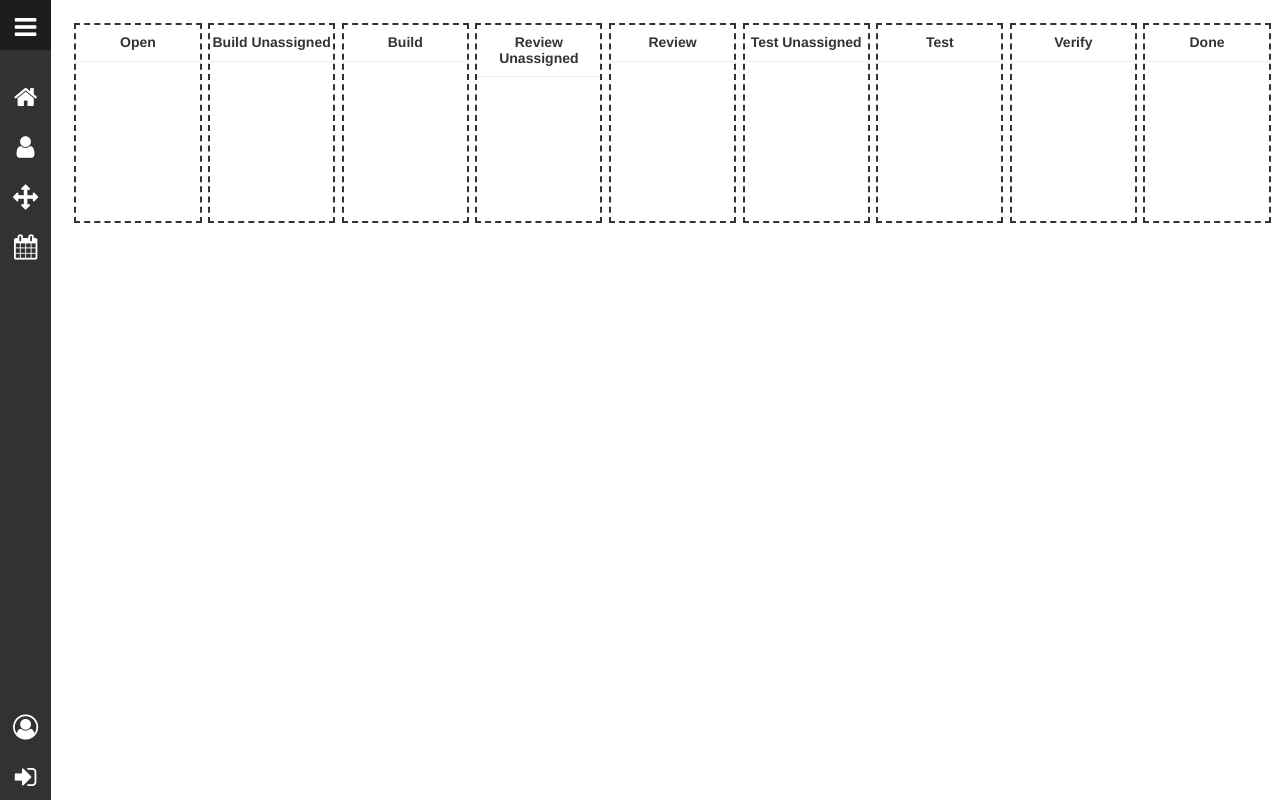
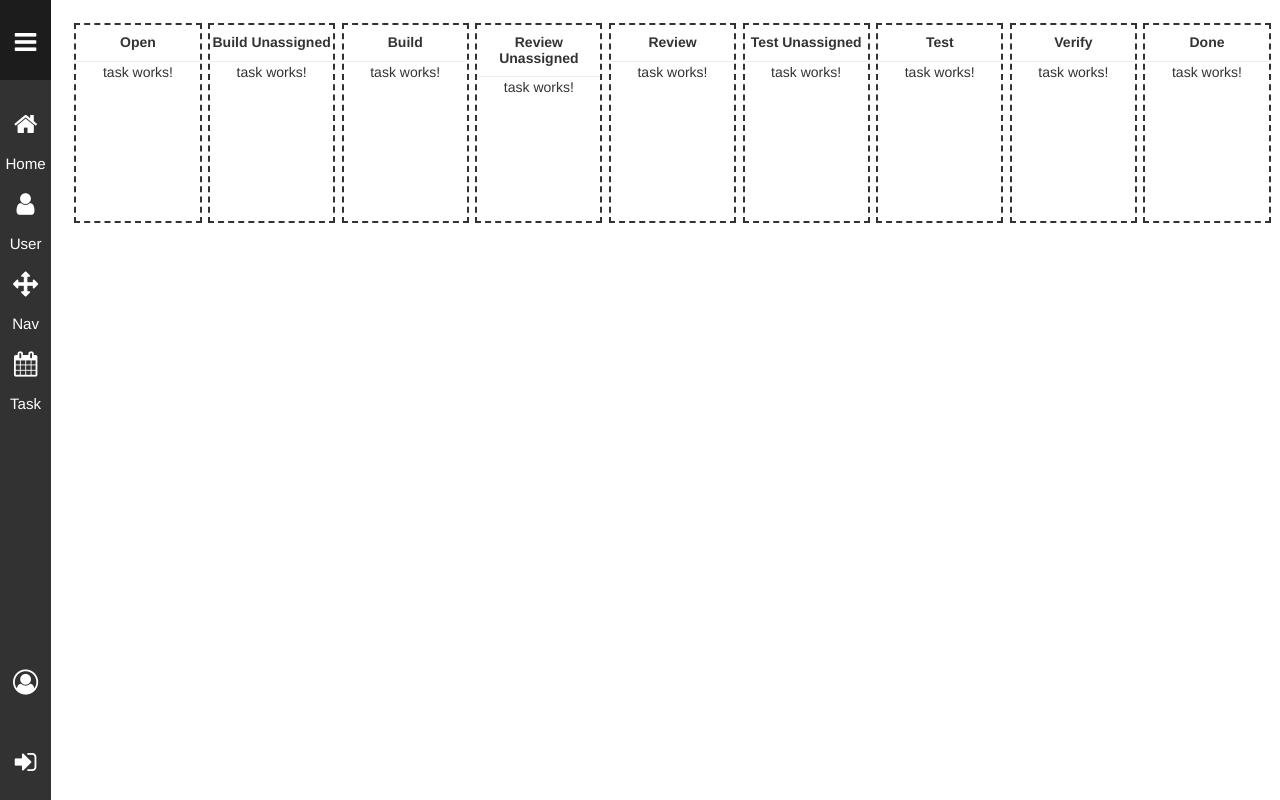
Before and after one commit to marius7122/Custom-Jira, an Angular app: page / in a window 1280 px wide. Built offline with nearby package versions, Linux system fonts and the light colour scheme.

Commit message:
task object added

```diff
--- a/src/app/columns/columns.component.css
+++ b/src/app/columns/columns.component.css
@@ -1,3 +1,7 @@
+*{
+	text-align: center;
+}
+
 div.coloana{
 	position: relative;
 	float: left;
@@ -5,7 +9,7 @@ div.coloana{
 	min-height: 200px;
 	border: 2px dashed #323232;
 	margin: 0.27%;
-	text-align: center;
+	/*text-align: center;*/
 }
 
 hr{
--- a/src/app/columns/columns.component.html
+++ b/src/app/columns/columns.component.html
@@ -1,6 +1,6 @@
-
 
 <div class="coloana" *ngFor="let title of titles">
 	<h5>{{title}}</h5>
 	<hr>
+	<app-task></app-task>
 </div>
--- /dev/null
+++ b/src/app/dataProvider.service.ts
@@ -0,0 +1,24 @@
+import { Injectable } from '@angular/core';
+import { task } from './task/task'
+import { mockTasks } from './task/mockTasks'
+
+@Injectable()
+export class DataProviderService{
+
+  constructor() { }
+
+
+  tasks: task[] = mockTasks;
+
+
+
+  getAllTasks(): task[]{
+
+
+  	console.log("getting data!");
+  	return this.tasks;
+
+  }
+
+
+}
--- a/src/app/sidebar/sidebar.component.css
+++ b/src/app/sidebar/sidebar.component.css
@@ -31,7 +31,11 @@
 	border-radius: 0;
 	outline: none;
 	padding: 0;
-	height: 50px;
+	height: 80px;
+}
+
+#sidebar button span{
+	font-size: 0.6em;
 }
 
 #sidebar button:hover{
@@ -51,3 +55,7 @@
 	bottom: 0;
 	padding: 0;
 }
+
+#home-button{
+	color: red;
+}
--- a/src/app/sidebar/sidebar.component.html
+++ b/src/app/sidebar/sidebar.component.html
@@ -2,10 +2,10 @@
 
     <button class="btn btn-default"  id="collapse-button"> <i class="fa fa-bars"></i> </button>
 
-    <button class="btn btn-default"> <i class="fa fa-home" aria-hidden="true"></i> </button>
-    <button class="btn btn-default"> <i class="fa fa-user" aria-hidden="true"></i> </button>
-    <button class="btn btn-default"> <i class="fa fa-arrows" aria-hidden="true"></i> </button>
-    <button class="btn btn-default"> <i class="fa fa-calendar" aria-hidden="true"></i> </button>
+    <button class="btn btn-default"> <i class="fa fa-home" aria-hidden="true"></i> <br><span>Home</span> </button>
+    <button class="btn btn-default"> <i class="fa fa-user" aria-hidden="true"></i> <br><span>User</span> </button>
+    <button class="btn btn-default"> <i class="fa fa-arrows" aria-hidden="true"></i> <br><span>Nav</span> </button>
+    <button class="btn btn-default"> <i class="fa fa-calendar" aria-hidden="true"></i> <br><span>Task</span> </button>
 
 
     <div id="auth">
--- /dev/null
+++ b/src/app/task/mockTasks.ts
@@ -0,0 +1,14 @@
+import { task } from './task'
+
+export const mockTasks: task[] = [
+	{column: 0, title: "Issue 404", description: "file foo1.exe is not found in the folder", priority: 1},
+	{column: 1, title: "Issue 405", description: "file foo2.exe is not found in the folder", priority: 1},
+	{column: 2, title: "Issue 406", description: "file foo3.exe is not found in the folder", priority: 1},
+	{column: 3, title: "Issue 407", description: "file foo4.exe is not found in the folder", priority: 1},
+	{column: 4, title: "Issue 408", description: "file foo5.exe is not found in the folder", priority: 1},
+	{column: 5, title: "Issue 409", description: "file foo6.exe is not found in the folder", priority: 1},
+	{column: 6, title: "Issue 410", description: "file foo7.exe is not found in the folder", priority: 1},
+	{column: 7, title: "Issue 411", description: "file foo8.exe is not found in the folder", priority: 1},
+	{column: 8, title: "Issue 412", description: "file foo9.exe is not found in the folder", priority: 1},
+	{column: 9, title: "Issue 413", description: "file foo10.exe is not found in the folder", priority: 1}
+];
--- /dev/null
+++ b/src/app/task/task.component.css
@@ -0,0 +1,4 @@
+*{
+	position: absolute;
+	width: 100%;
+}
--- /dev/null
+++ b/src/app/task/task.component.html
@@ -0,0 +1,3 @@
+<p>
+  task works!
+</p>
--- /dev/null
+++ b/src/app/task/task.component.ts
@@ -0,0 +1,26 @@
+import { Component, OnInit } from '@angular/core';
+import { task } from '../task/task'
+import { mockTasks } from '../task/mockTasks'
+
+@Component({
+  selector: 'app-task',
+  templateUrl: './task.component.html',
+  styleUrls: ['./task.component.css']
+})
+export class TaskComponent implements OnInit {
+
+  constructor() { }
+
+  columnNumber: number;
+  allTasks: task[] = mockTasks;
+  myTasks: task[];
+
+  ngOnInit(){
+
+
+
+  }
+
+
+
+}
--- /dev/null
+++ b/src/app/task/task.ts
@@ -0,0 +1,7 @@
+export class task
+{
+	column: number;
+	title: string;
+	description: string;
+	priority: number;
+}
```
Also changed, not shown: src/app/app.module.ts (+5 -2 lines), 2 other files (tests, documents, lock files or other folders).
